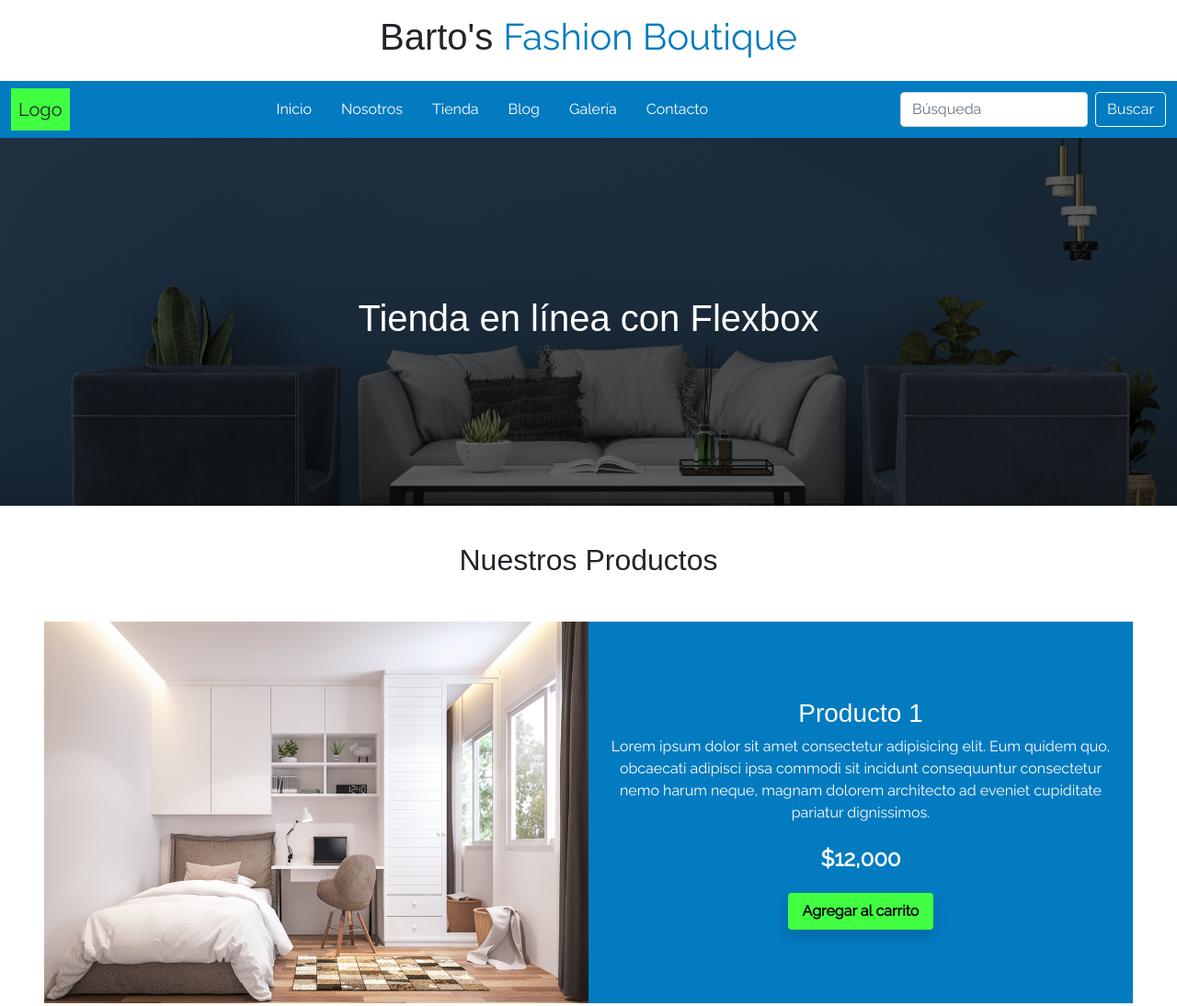
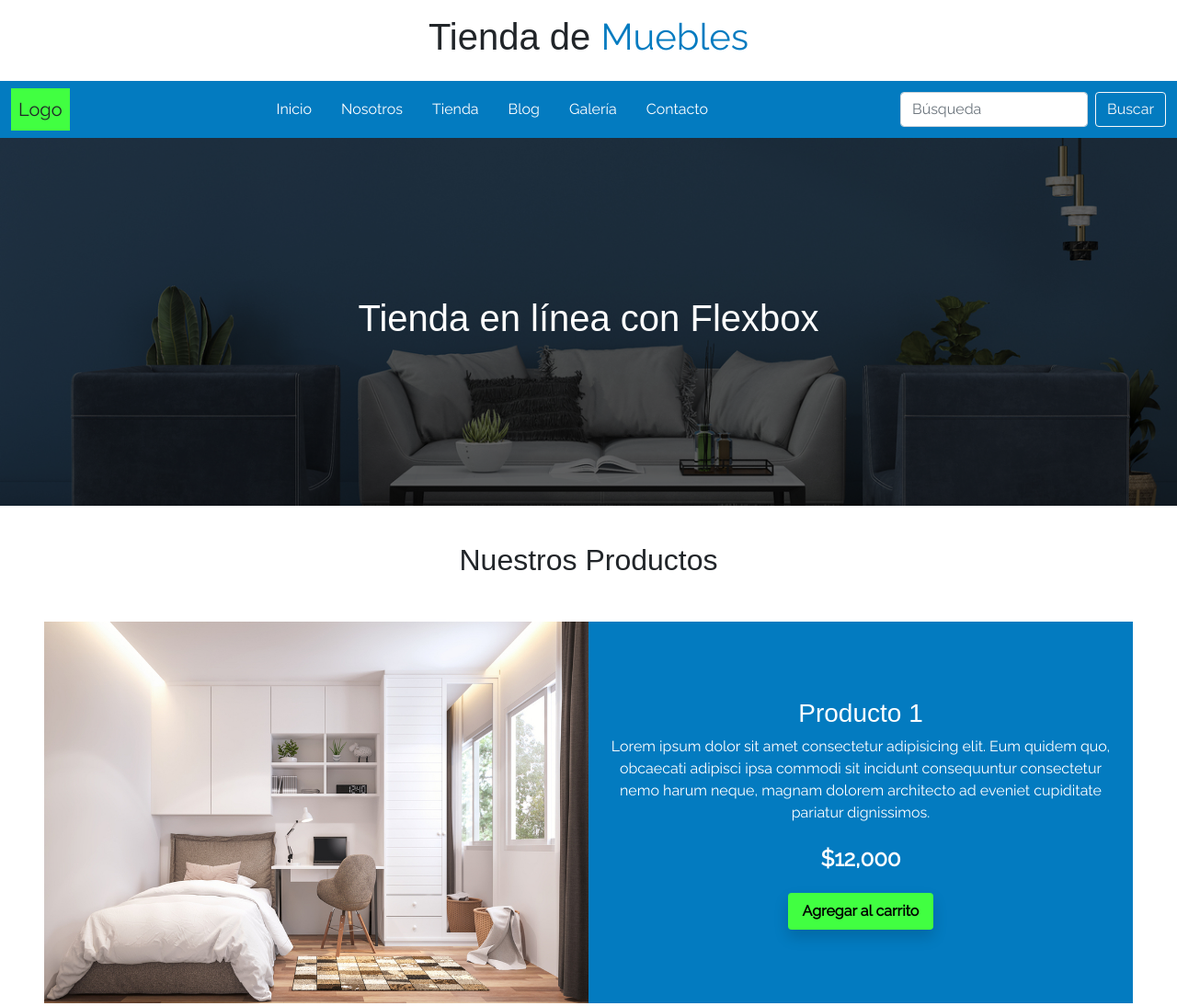
Before and after one commit to rolarios/proyecto-front, a plain HTML site: page index.html in a window 1280 px wide. Shown: the top 1094 px of the page at 92% size. Drawn offline with Linux system fonts and the light colour scheme.

Commit message:
cambio titulo de tienda de muebels

```diff
--- a/index.html
+++ b/index.html
@@ -54,7 +54,7 @@ adjuntos del proyecto. -->
 <body>
     <!-- -------------HEADER---------------- -->
     <header class="text-center py-3">
-        <h1>Barto's <span>Fashion Boutique</span></h1>
+        <h1>Tienda de <span>Muebles</span></h1>
     </header>
 
     <nav class="navbar navbar-expand-lg bg-body-tertiary navbar-dark bg-primary">
```
